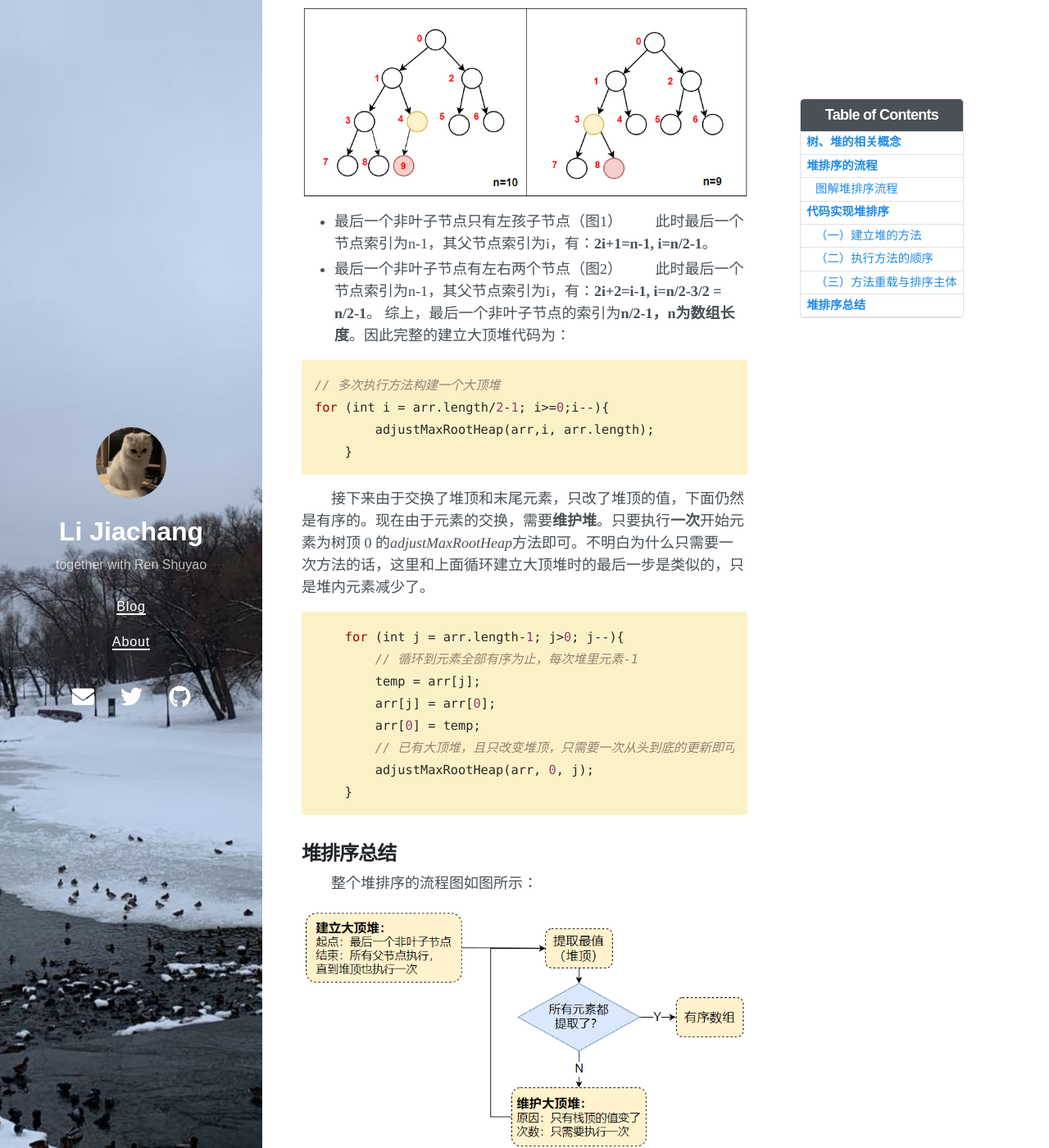
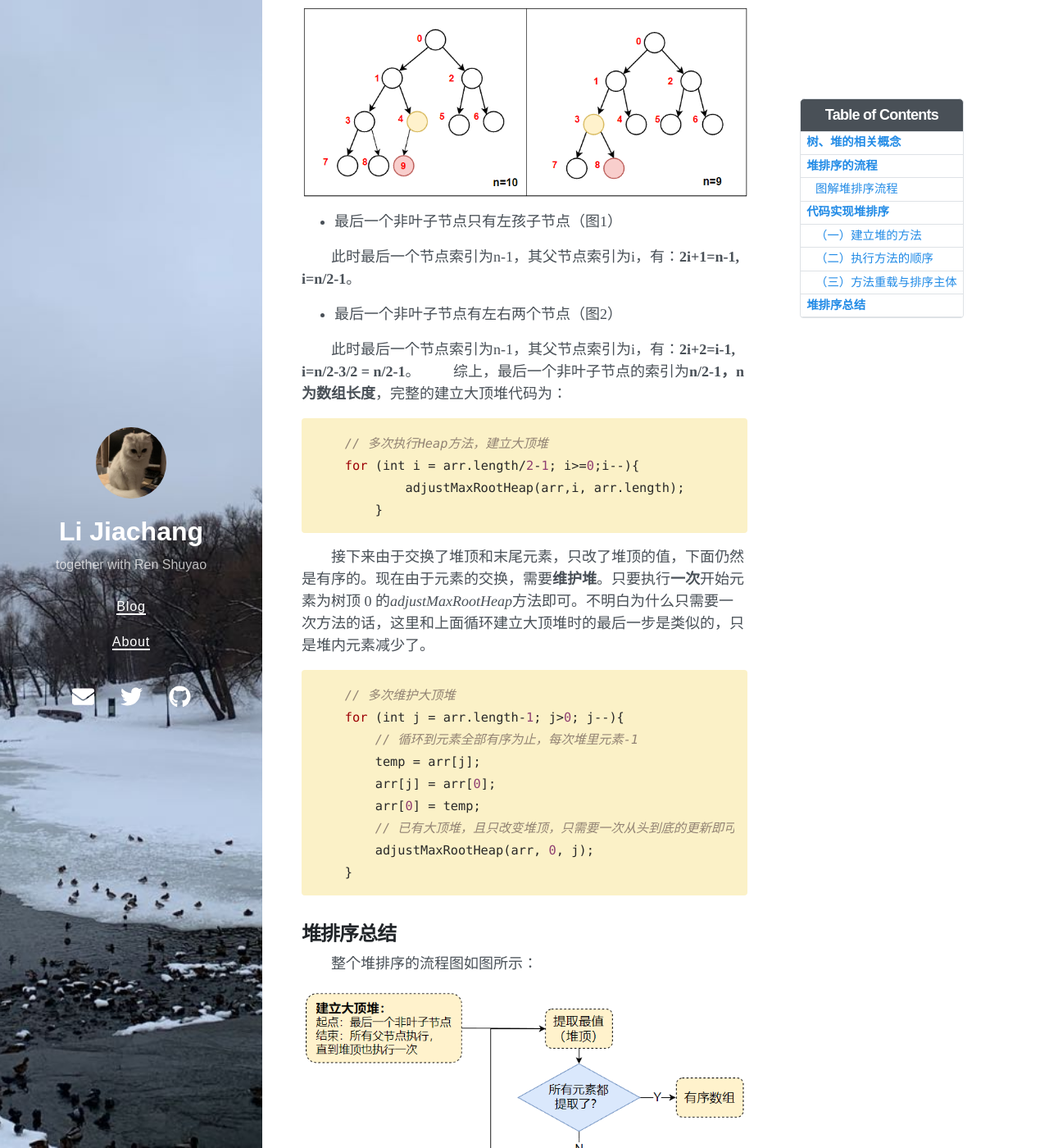
Before and after one commit to Jeremy1Lee/Jeremy1Lee.github.io, a Jekyll site: the page built from _posts/2022-09-22-heap-sort.md, in a window 1280 px wide and 1400 px high, scrolled down 5066 px. Shown: the whole window at 82% size. Built offline with Jekyll 4.4.1, drawn with Linux system fonts in a browser that asks for light colours; nearby versions of some CDN libraries.

Commit message:
Update 2022-09-22-heap-sort.md

```diff
--- a/_posts/2022-09-22-heap-sort.md
+++ b/_posts/2022-09-22-heap-sort.md
@@ -91,21 +91,25 @@ toc: true
 ![final01.png](/images/final01.png "非叶子节点"){: .align-center}
 
 - 最后一个非叶子节点只有左孩子节点（图1）
+
 &emsp;&emsp;此时最后一个节点索引为n-1，其父节点索引为i，有：**2i+1=n-1, i=n/2-1**。
+
 - 最后一个非叶子节点有左右两个节点（图2）
+
 &emsp;&emsp;此时最后一个节点索引为n-1，其父节点索引为i，有：**2i+2=i-1, i=n/2-3/2 = n/2-1**。
-综上，最后一个非叶子节点的索引为**n/2-1，n为数组长度**。因此完整的建立大顶堆代码为：
+&emsp;&emsp;综上，最后一个非叶子节点的索引为**n/2-1，n为数组长度**，完整的建立大顶堆代码为：
 
 {% highlight js %}
-// 多次执行方法构建一个大顶堆
-for (int i = arr.length/2-1; i>=0;i--){
-        adjustMaxRootHeap(arr,i, arr.length);
-    }
+    // 多次执行Heap方法，建立大顶堆
+    for (int i = arr.length/2-1; i>=0;i--){
+            adjustMaxRootHeap(arr,i, arr.length);
+        }
 {% endhighlight %}
 
 &emsp;&emsp;接下来由于交换了堆顶和末尾元素，只改了堆顶的值，下面仍然是有序的。现在由于元素的交换，需要**维护堆**。只要执行**一次**开始元素为树顶 0 的*adjustMaxRootHeap*方法即可。不明白为什么只需要一次方法的话，这里和上面循环建立大顶堆时的最后一步是类似的，只是堆内元素减少了。
 
 {% highlight js %}
+    // 多次维护大顶堆
     for (int j = arr.length-1; j>0; j--){
         // 循环到元素全部有序为止，每次堆里元素-1
         temp = arr[j];
```
